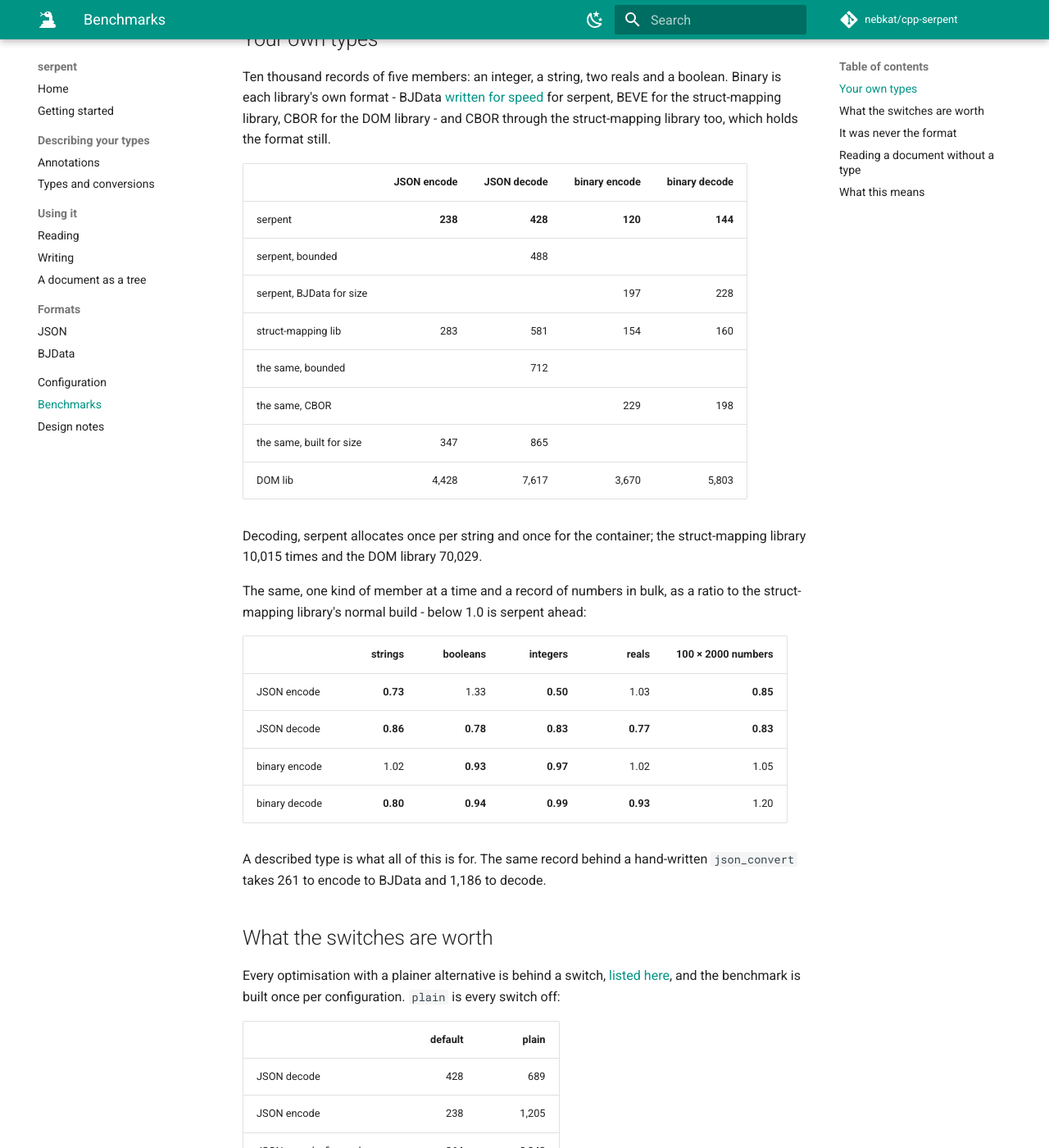
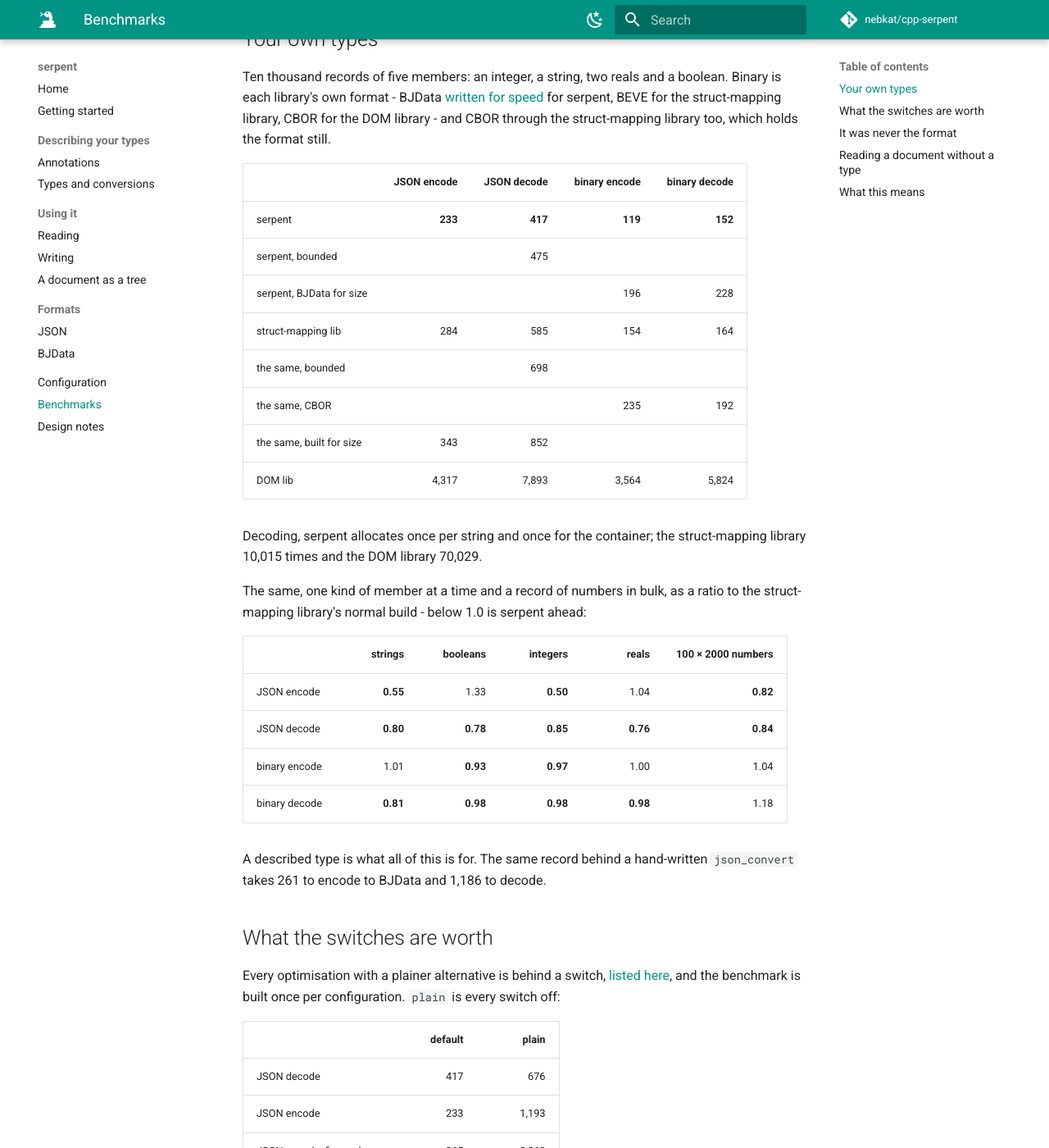
Before and after one commit to nebkat/cpp-serpent, an MkDocs documentation site: the page built from docs/benchmarks.md, in a window 1280 px wide and 1400 px high, scrolled down 591 px. Shown: the whole window at 82% size. Built offline with MkDocs 1.6.1 and Material for MkDocs 9.7.7, drawn with Linux system fonts in a browser that asks for light colours; comment, search, counter and statistics services are not loaded; some of the changed text lies outside the part shown.

Commit message:
docs: Regenerate the benchmark tables from the best of ten runs

```diff
--- a/docs/benchmarks.md
+++ b/docs/benchmarks.md
@@ -30,14 +30,14 @@ struct-mapping library too, which holds the format still.
 
 | | JSON encode | JSON decode | binary encode | binary decode |
 |---|---:|---:|---:|---:|
-| serpent | **238** | **428** | **120** | **144** |
-| serpent, bounded |  | 488 |  |  |
-| serpent, BJData for size |  |  | 197 | 228 |
-| struct-mapping lib | 283 | 581 | 154 | 160 |
-| the same, bounded |  | 712 |  |  |
-| the same, CBOR |  |  | 229 | 198 |
-| the same, built for size | 347 | 865 |  |  |
-| DOM lib | 4,428 | 7,617 | 3,670 | 5,803 |
+| serpent | **233** | **417** | **119** | **152** |
+| serpent, bounded |  | 475 |  |  |
+| serpent, BJData for size |  |  | 196 | 228 |
+| struct-mapping lib | 284 | 585 | 154 | 164 |
+| the same, bounded |  | 698 |  |  |
+| the same, CBOR |  |  | 235 | 192 |
+| the same, built for size | 343 | 852 |  |  |
+| DOM lib | 4,317 | 7,893 | 3,564 | 5,824 |
 
 Decoding, serpent allocates once per string and once for the container; the struct-mapping
 library 10,015 times and the DOM library 70,029.
@@ -47,10 +47,10 @@ struct-mapping library's normal build - below 1.0 is serpent ahead:
 
 | | strings | booleans | integers | reals | 100 × 2000 numbers |
 |---|---:|---:|---:|---:|---:|
-| JSON encode | **0.73** | 1.33 | **0.50** | 1.03 | **0.85** |
-| JSON decode | **0.86** | **0.78** | **0.83** | **0.77** | **0.83** |
-| binary encode | 1.02 | **0.93** | **0.97** | 1.02 | 1.05 |
-| binary decode | **0.80** | **0.94** | **0.99** | **0.93** | 1.20 |
+| JSON encode | **0.55** | 1.33 | **0.50** | 1.04 | **0.82** |
+| JSON decode | **0.80** | **0.78** | **0.85** | **0.76** | **0.84** |
+| binary encode | 1.01 | **0.93** | **0.97** | 1.00 | 1.04 |
+| binary decode | **0.81** | **0.98** | **0.98** | **0.98** | 1.18 |
 
 A described type is what all of this is for. The same record behind a hand-written
 `json_convert` takes 261 to encode to BJData and 1,186 to decode.
@@ -63,12 +63,12 @@ switch off:
 
 | | default | plain |
 |---|---:|---:|
-| JSON decode | 428 | 689 |
-| JSON encode | 238 | 1,205 |
-| JSON encode, five reals | 364 | 2,242 |
-| JSON encode, five integers | 119 | 404 |
-| binary decode | 144 | 144 |
-| binary encode | 120 | 166 |
+| JSON decode | 417 | 676 |
+| JSON encode | 233 | 1,193 |
+| JSON encode, five reals | 365 | 2,263 |
+| JSON encode, five integers | 119 | 405 |
+| binary decode | 152 | 147 |
+| binary encode | 119 | 167 |
 
 ## It was never the format
 
@@ -87,12 +87,12 @@ small file flatters a library.
 
 | | first key of citm | last key of citm | sum ids, twitter | count every value, citm | sum coordinates, canada |
 |---|---:|---:|---:|---:|---:|
-| serpent | **0.07** | 704 | 245 | 821 | 2,684 |
-| serpent, over an index built first | 798 | 789 | 283 | 859 | 2,997 |
-| on-demand parser | 179 | **272** | **109** | **313** | 1,614 |
-| fast DOM A | 370 | 369 | 145 | 418 | **1,297** |
-| fast DOM B | 872 | 873 | 754 | 918 | 2,000 |
-| DOM lib | 7,266 | 7,292 | 3,326 | 7,378 | 13,379 |
+| serpent | **0.07** | 655 | 233 | 829 | 2,696 |
+| serpent, over an index built first | 751 | 745 | 256 | 812 | 2,950 |
+| on-demand parser | 179 | **270** | **110** | **315** | 1,618 |
+| fast DOM A | 363 | 362 | 143 | 413 | **1,251** |
+| fast DOM B | 869 | 871 | 757 | 911 | 1,906 |
+| DOM lib | 7,221 | 7,233 | 3,307 | 7,365 | 13,244 |
 
 serpent reads in place and builds nothing, so what it does not look at costs nothing and it never
 allocates; walking a whole document it is 2-4x behind parsers that index or build one first.
```
